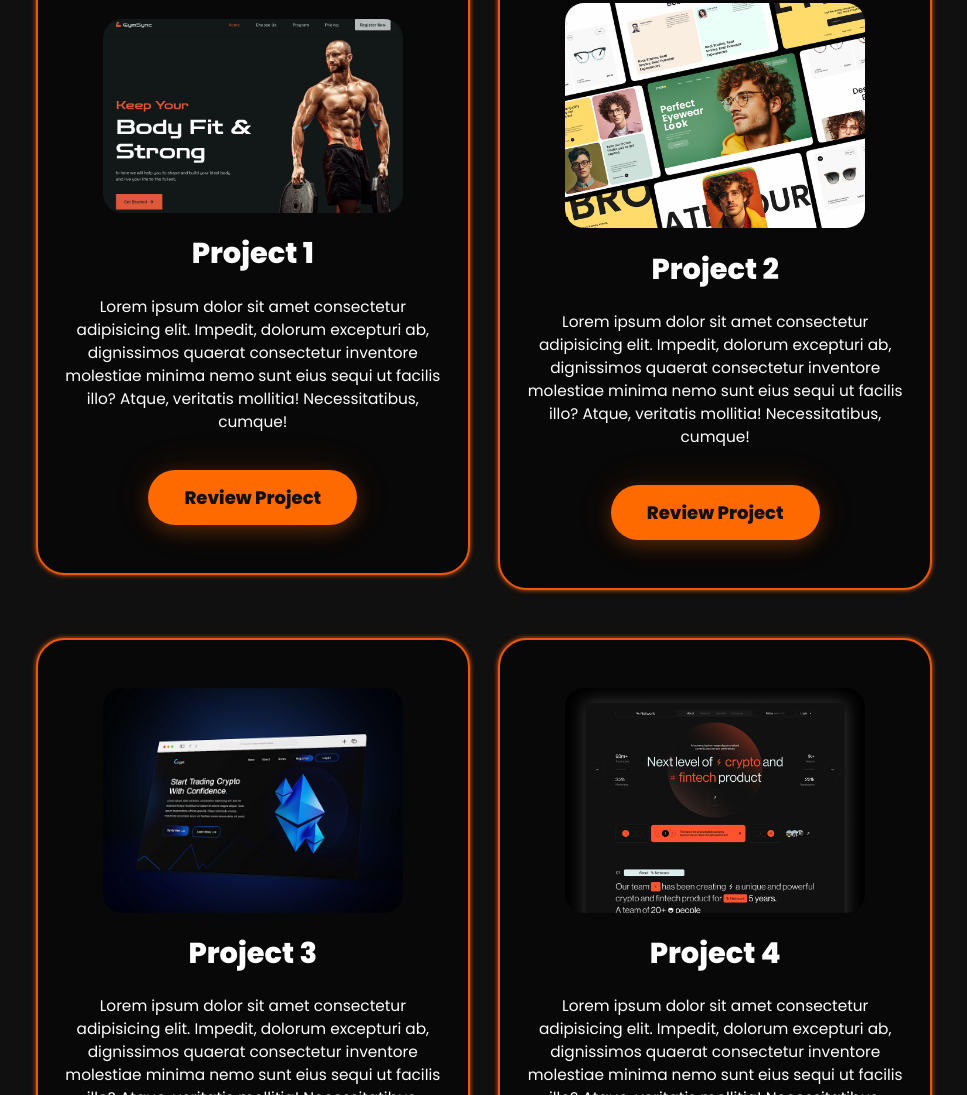
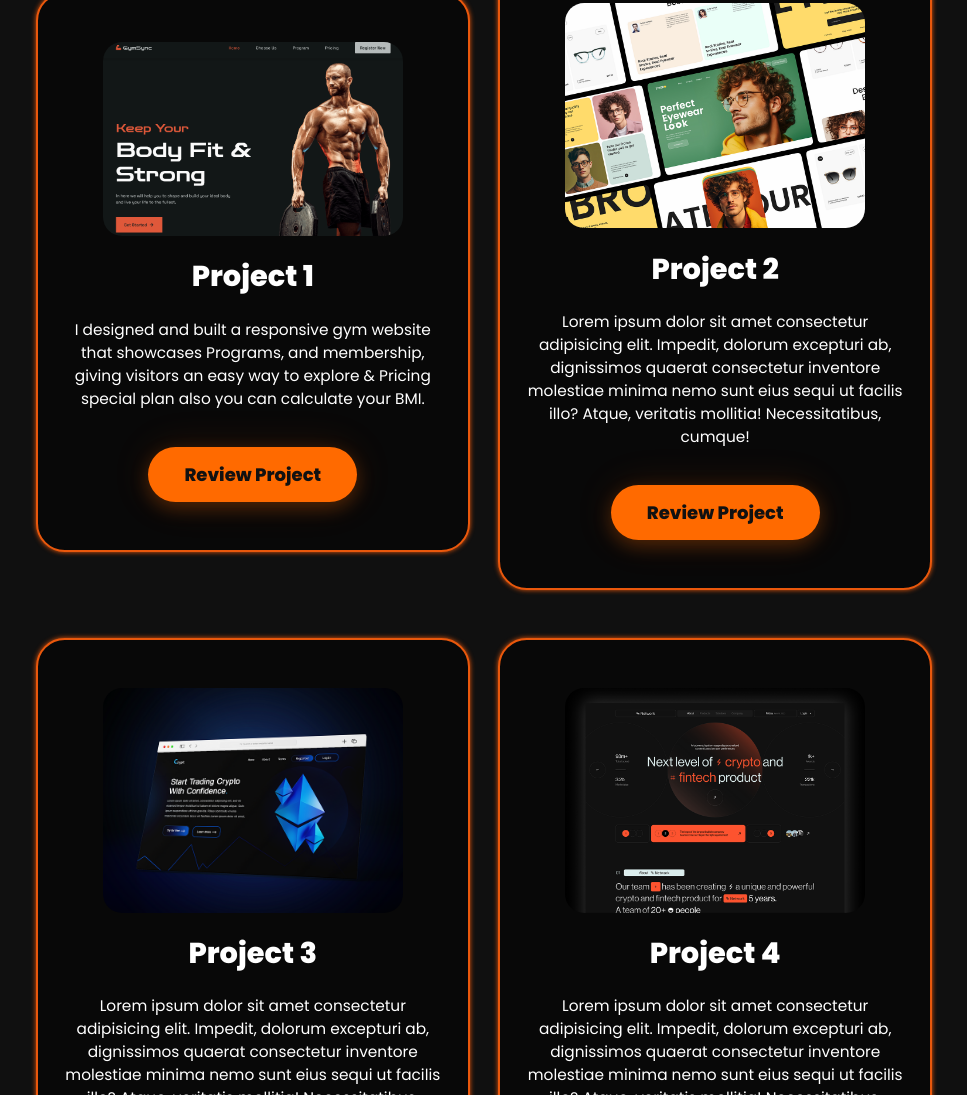
Before and after one commit to sabryabosohab2025-tech/SabryAhmed-Portfolio-, a plain HTML site: page index.html in a window 1280 px wide. Shown: the part 4075-5170 px from the top of the page, without its empty margins (156-1123 px from the left). Drawn offline with nearby package versions, Linux system fonts and the light colour scheme.

Commit message:
Revise project details and add gym project link
Updated project descriptions and added a link to the gym website project.

```diff
--- a/index.html
+++ b/index.html
@@ -107,8 +107,8 @@
       <div class="project-card">
         <img src="project1.png" alt="Project 1">
         <h3>Project 1</h3>
-        <p>Lorem ipsum dolor sit amet consectetur adipisicing elit. Impedit, dolorum excepturi ab, dignissimos quaerat consectetur inventore molestiae minima nemo sunt eius sequi ut facilis illo? Atque, veritatis mollitia! Necessitatibus, cumque!</p>
-        <a href="#" class="btn">Review Project</a>
+        <p>I designed and built a responsive gym website that showcases Programs, and membership, giving visitors an easy way to explore & Pricing special plan also you can calculate your BMI.</p>
+        <a href="https://sabryabosohab2025-tech.github.io/Gymsync.Project/#" class="btn">Review Project</a>
       </div>
       <div class="project-card">
         <img src="project2.png" alt="Project 2">
```
